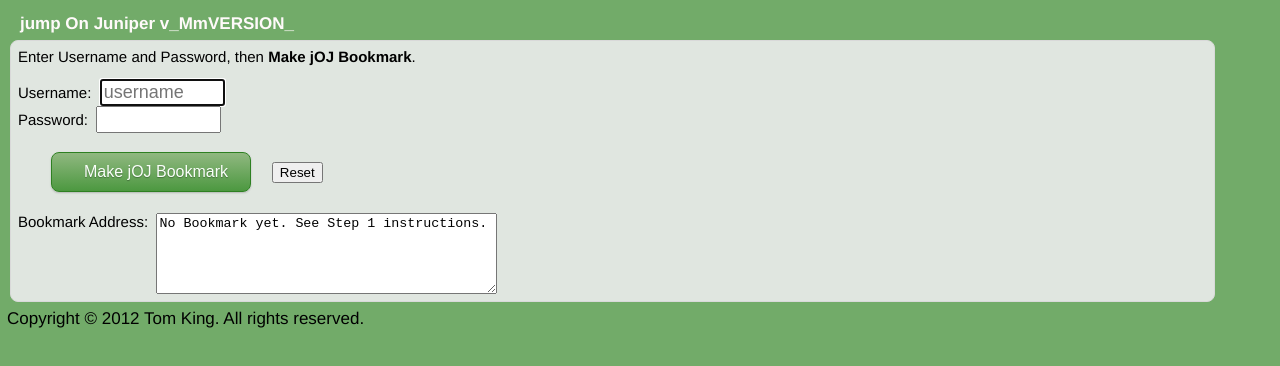
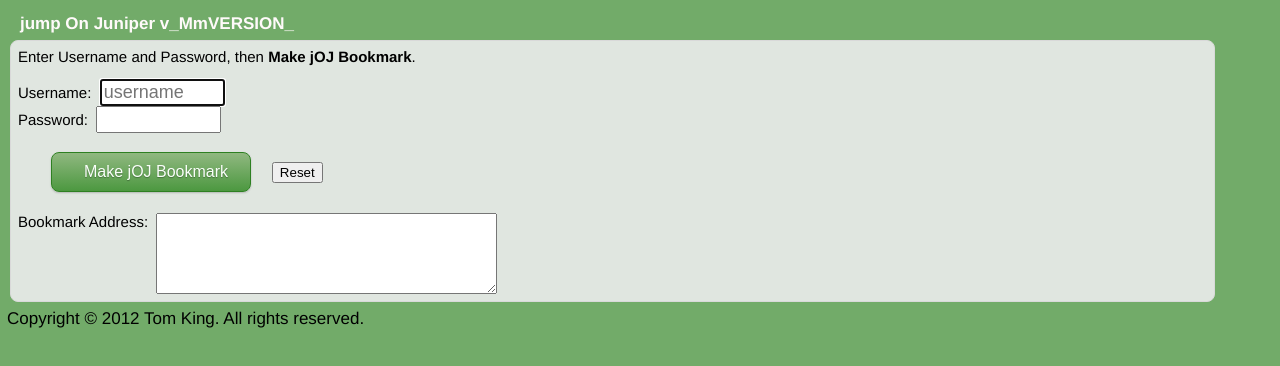
Before and after one commit to mobilemind/jumpOnJuniper, a plain HTML site: page src/joj-url.html in a window 1280 px wide. Drawn offline with Linux system fonts and the light colour scheme.

Commit message:
src/joj-url.html: remove textarea default contents

```diff
--- a/src/joj-url.html
+++ b/src/joj-url.html
@@ -119,7 +119,7 @@
 			<input type="button" id="reset" value="Reset" onclick="document.getElementById('username').value=document.getElementById('password').value=document.getElementById('bmrk').textContent='';">
 			<br><br>
 			<label id="yp" for="bmrk" class="vp">Bookmark Address:&nbsp;
-				<textarea id="bmrk" tabindex="4" cols="40" rows="5" class="bmrk" wrap="soft" spellcheck="false">No Bookmark yet. See Step 1 instructions.</textarea>
+				<textarea id="bmrk" tabindex="4" cols="40" rows="5" class="bmrk" wrap="soft" spellcheck="false"></textarea>
 			</label>
 		</form>
 		<p id="pal" style="display:none">Bookmark as link:&nbsp;<a id="pl" href="." title="Pastelet">jumpOnJuniper</a><br><br></p>
```
